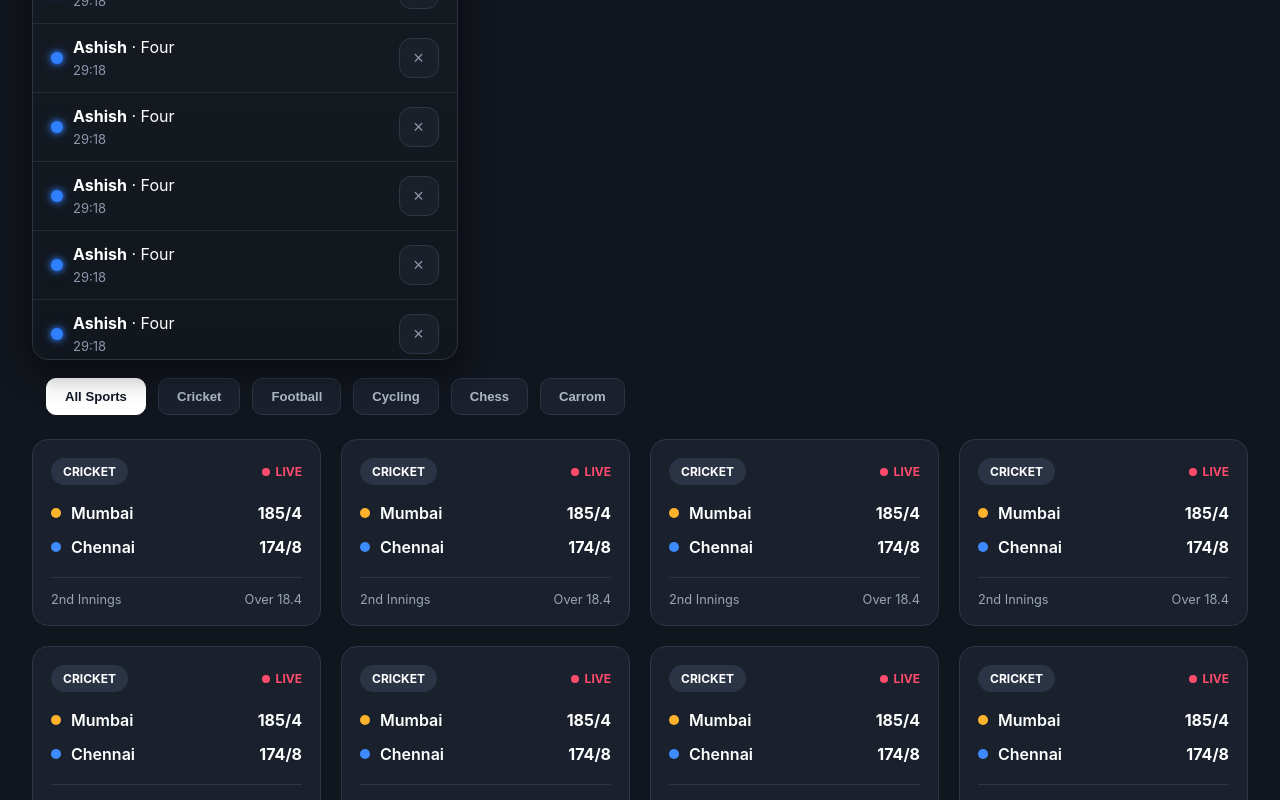
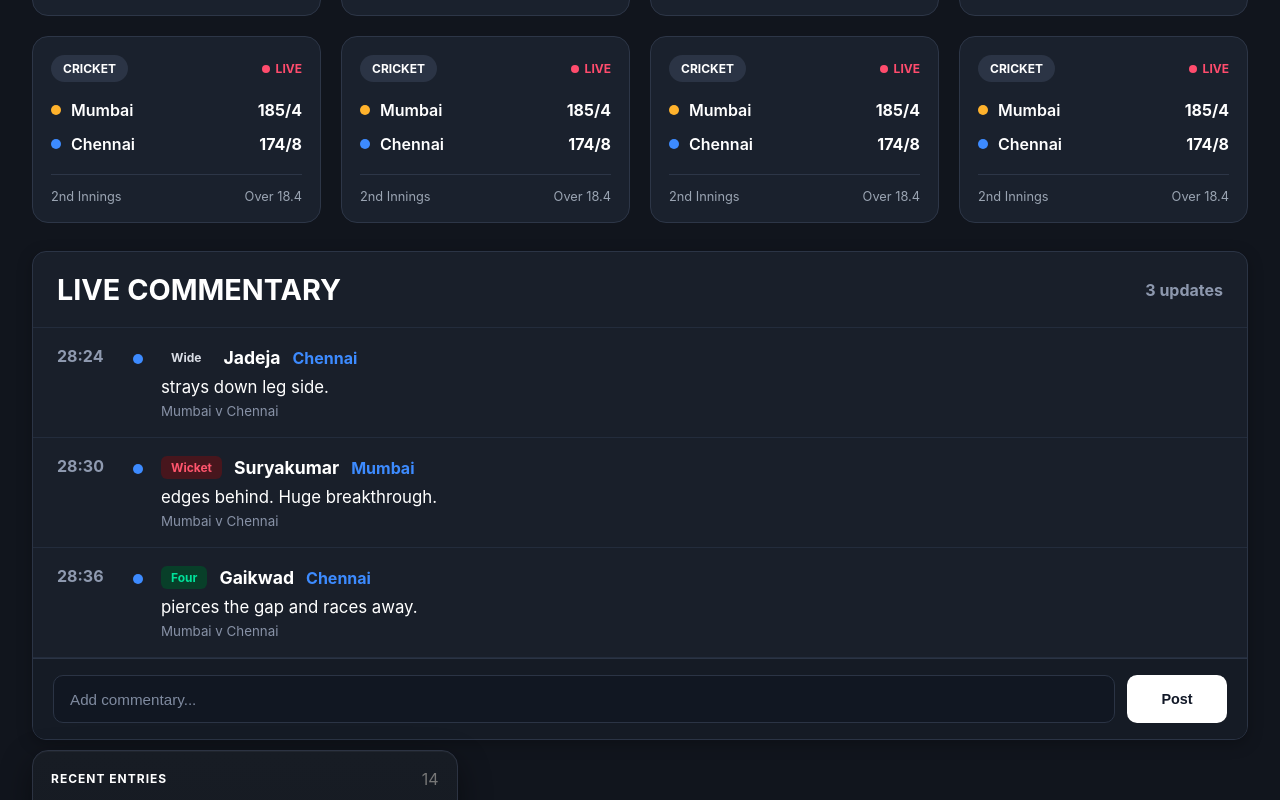
Before and after one commit to majeedhyderabadi/Cricbuzz, a React (Vite) app: page / in a window 1280 px wide. Shown: the part 340-1140 px from the top of the page. Built offline with nearby package versions, Linux system fonts and the light colour scheme.

Commit message:
Position changed to the last

```diff
--- a/src/Pages/Dashboard.tsx
+++ b/src/Pages/Dashboard.tsx
@@ -11,7 +11,6 @@ function Dashboard() {
         <main className="container">
 
             <Header />
-            <RecentEntries />
 
             <SportTabs />
 
@@ -21,6 +20,7 @@ function Dashboard() {
                 <LiveCommentary />
             </section>
 
+            <RecentEntries />
 
         </main>
 
```
